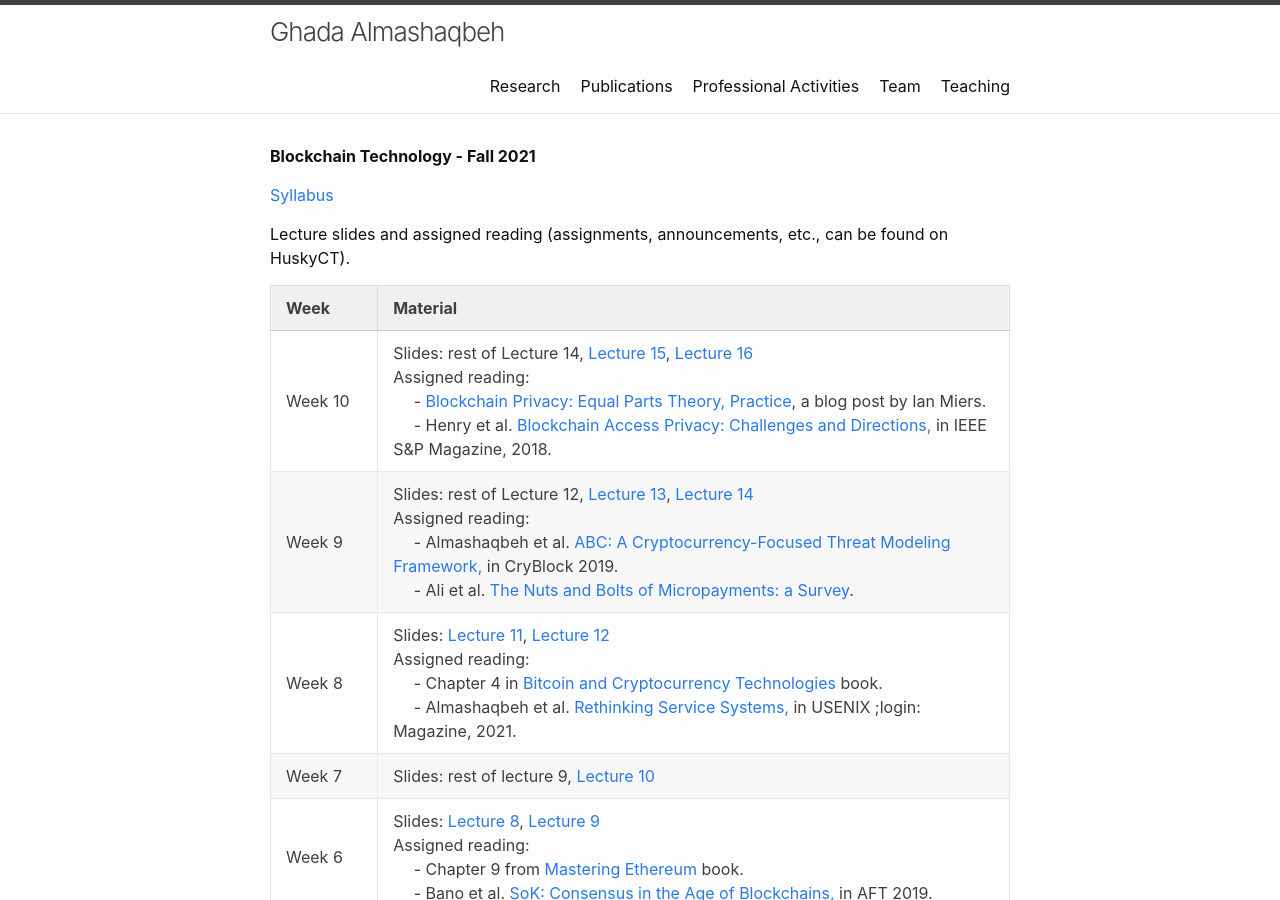
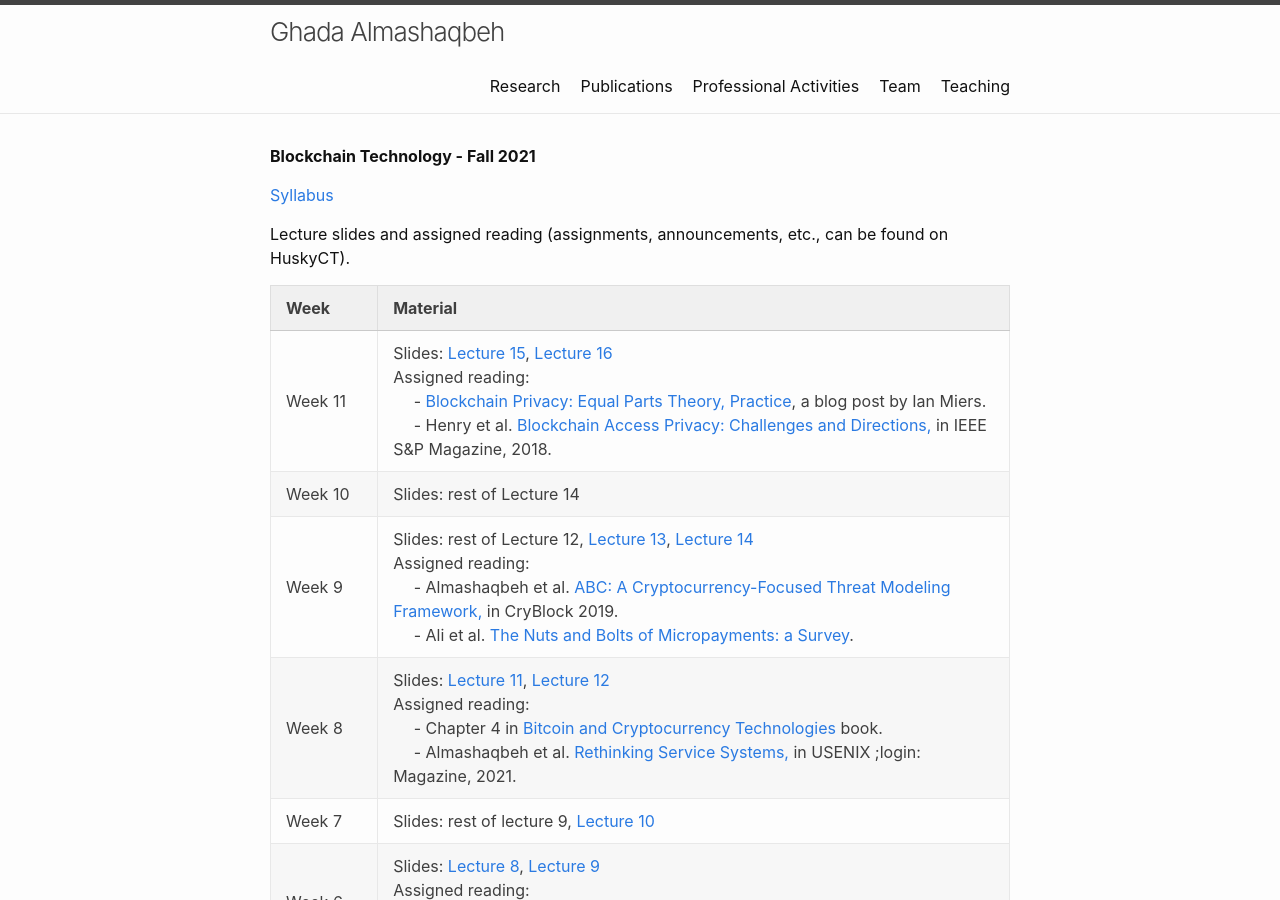
Before and after one commit to GhadaAlmashaqbeh/GhadaAlmashaqbeh.github.io, a Jekyll site: the page built from courses/blockchain-technology-f2021/index.md, in a window 1280 px wide and 900 px high. Built offline with Jekyll 4.4.1, drawn with Linux system fonts in a browser that asks for light colours.

Commit message:
class schedule

```diff
--- a/courses/blockchain-technology-f2021/index.md
+++ b/courses/blockchain-technology-f2021/index.md
@@ -10,7 +10,8 @@ Lecture slides and assigned reading (assignments, announcements, etc., can be fo
 
 | Week&emsp;&emsp;| Material           |
 |----------|--------------------|
-| Week 10 | Slides: rest of Lecture 14, [Lecture 15](./lecture15.pdf), [Lecture 16](./lecture16.pdf) <br/> Assigned reading: <br/> &emsp; - [Blockchain Privacy: Equal Parts Theory, Practice](https://www.zfnd.org/blog/blockchain-privacy/), a blog post by Ian Miers. <br/> &emsp; - Henry et al. [Blockchain Access Privacy: Challenges and Directions,](https://www.cs.purdue.edu/homes/akate/publications/BlockchainAccessPrivacy_preprint.pdf) in IEEE S&P Magazine, 2018.|
+| Week 11 | Slides: [Lecture 15](./lecture15.pdf), [Lecture 16](./lecture16.pdf) <br/> Assigned reading: <br/> &emsp; - [Blockchain Privacy: Equal Parts Theory, Practice](https://www.zfnd.org/blog/blockchain-privacy/), a blog post by Ian Miers. <br/> &emsp; - Henry et al. [Blockchain Access Privacy: Challenges and Directions,](https://www.cs.purdue.edu/homes/akate/publications/BlockchainAccessPrivacy_preprint.pdf) in IEEE S&P Magazine, 2018.|
+| Week 10 | Slides: rest of Lecture 14|
 | Week 9 | Slides: rest of Lecture 12, [Lecture 13](./lecture13.pdf), [Lecture 14](./lecture14.pdf) <br/> Assigned reading: <br/> &emsp; - Almashaqbeh et al. [ABC: A Cryptocurrency-Focused Threat Modeling Framework,](https://arxiv.org/abs/1903.03422) in CryBlock 2019. <br/> &emsp; - Ali et al. [The Nuts and Bolts of Micropayments: a Survey](https://arxiv.org/pdf/1710.02964.pdf). |
 | Week 8 | Slides: [Lecture 11](./lecture11.pdf), [Lecture 12](./lecture12.pdf) <br/> Assigned reading: <br/> &emsp; - Chapter 4 in [Bitcoin and Cryptocurrency Technologies](https://d28rh4a8wq0iu5.cloudfront.net/bitcointech/readings/princeton_bitcoin_book.pdf) book. <br/> &emsp; - Almashaqbeh et al. [Rethinking Service Systems,](https://www.usenix.org/publications/loginonline/rethinking-service-systems) in USENIX ;login: Magazine, 2021. |
 | Week 7 | Slides: rest of lecture 9, [Lecture 10](./lecture10.pdf) |
```
